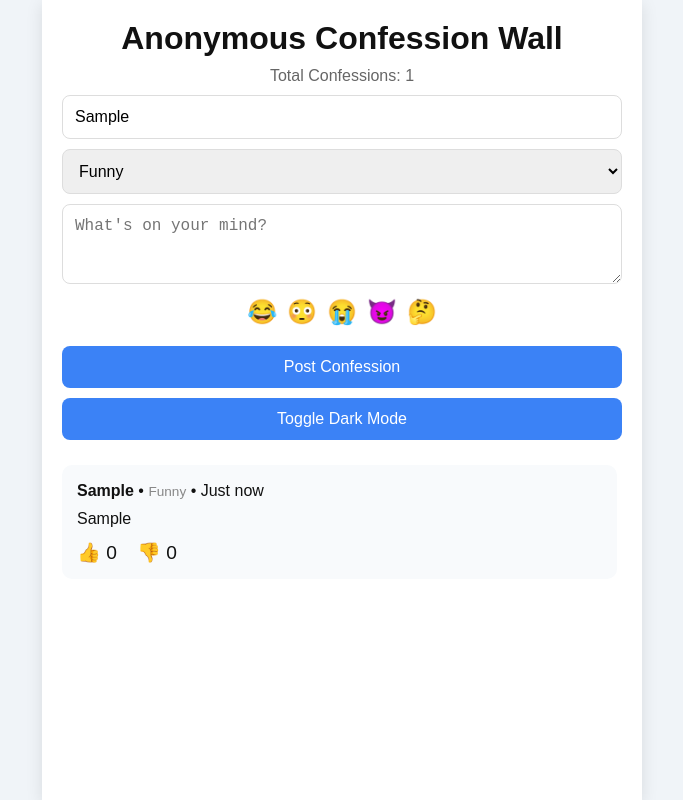
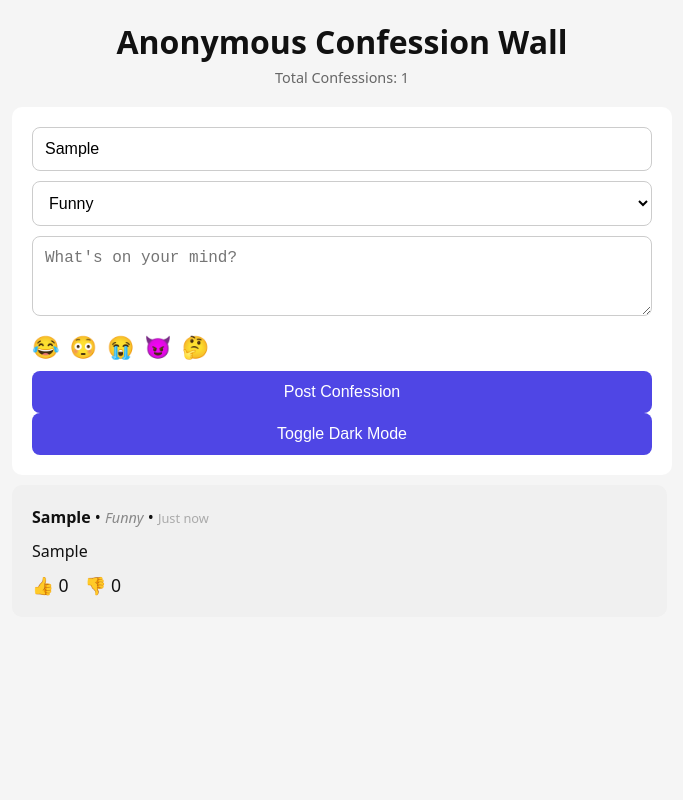
Before and after one commit to BadKarmasYTs/Lastthingbruh, a plain HTML site: page index.html in a window 1280 px wide. Both pictures are taken after typing "Sample", "Sample" into the empty fields and a click on the button "Post Confession". Shown: the whole page, without its empty margins (298-981 px from the left). Drawn offline with Linux system fonts and the light colour scheme.

Commit message:
Update style.css

```diff
--- a/style.css
+++ b/style.css
@@ -10,49 +10,40 @@ html, body {
 }
 
 body {
-  font-family: Arial, sans-serif;
-  background-color: #f0f4f8;
+  font-family: system-ui, sans-serif;
+  background: #f5f5f5;
   color: #111;
   display: flex;
   justify-content: center;
   align-items: flex-start;
   height: 100%;
-  padding: 0;
-  transition: background-color 0.3s ease;
+  overflow: hidden;
 }
 
 body.dark-mode {
-  background-color: #121212;
+  background: #1a1a1a;
   color: #fff;
 }
 
 .container {
   width: 100%;
-  max-width: 600px;
+  max-width: 700px;
   height: 100%;
   display: flex;
   flex-direction: column;
-  background: white;
   padding: 20px;
-  box-shadow: 0 4px 16px rgba(0, 0, 0, 0.1);
-  border-radius: 0;
-  transition: background-color 0.3s ease;
+  gap: 10px;
+  overflow: hidden;
 }
 
-body.dark-mode .container {
-  background: #1e1e1e;
-}
-
-h1 {
-  font-size: 2rem;
+.header {
   text-align: center;
-  margin-bottom: 10px;
+  padding-bottom: 10px;
 }
 
 #confessionCounter {
-  text-align: center;
-  margin-bottom: 10px;
-  font-size: 1rem;
+  margin-top: 5px;
+  font-size: 0.9rem;
   color: #666;
 }
 
@@ -60,13 +51,14 @@ h1 {
   flex-shrink: 0;
   position: sticky;
   top: 0;
+  background: white;
+  padding: 20px;
   z-index: 10;
-  background-color: white;
-  padding-bottom: 15px;
+  border-radius: 10px;
 }
 
 body.dark-mode .user-input {
-  background-color: #1e1e1e;
+  background: #2a2a2a;
 }
 
 .user-input input,
@@ -74,45 +66,53 @@ body.dark-mode .user-input {
 .user-input textarea {
   width: 100%;
   padding: 12px;
+  margin-bottom: 10px;
   font-size: 1rem;
-  border: 1px solid #ddd;
+  border: 1px solid #ccc;
   border-radius: 8px;
-  margin-bottom: 10px;
+  background: white;
+  color: black;
+}
+
+body.dark-mode input,
+body.dark-mode select,
+body.dark-mode textarea {
+  background-color: #333;
+  color: white;
+  border-color: #444;
+}
+
+body.dark-mode input::placeholder,
+body.dark-mode textarea::placeholder {
+  color: #aaa;
 }
 
 .user-input button {
   width: 100%;
   padding: 12px;
   font-size: 1rem;
-  background-color: #3b82f6;
+  background-color: #4f46e5;
   color: white;
   border: none;
   border-radius: 8px;
   cursor: pointer;
   transition: background 0.2s;
-  margin-top: 10px;
 }
 
 .user-input button:hover {
-  background-color: #2563eb;
+  background-color: #4338ca;
 }
 
 .emoji-picker {
   display: flex;
-  flex-wrap: wrap;
-  justify-content: center;
   gap: 10px;
   margin-bottom: 10px;
+  flex-wrap: wrap;
 }
 
 .emoji {
-  font-size: 24px;
+  font-size: 22px;
   cursor: pointer;
-  transition: transform 0.2s ease;
-}
-
-.emoji:hover {
-  transform: scale(1.2);
 }
 
 #confessionsList {
@@ -121,16 +121,15 @@ body.dark-mode .user-input {
   padding-right: 5px;
   display: flex;
   flex-direction: column;
-  gap: 16px;
-  margin-top: 10px;
+  gap: 20px;
+  padding-bottom: 30px;
 }
 
 .confession {
-  background-color: #f8fafc;
-  padding: 15px;
+  background: #f0f0f0;
+  padding: 20px;
   border-radius: 10px;
-  animation: fadeInUp 0.4s ease-out;
-  word-wrap: break-word;
+  animation: fadeInUp 0.4s ease;
 }
 
 body.dark-mode .confession {
@@ -138,80 +137,40 @@ body.dark-mode .confession {
 }
 
 .confession p {
-  margin-bottom: 6px;
-  line-height: 1.4;
+  margin-bottom: 10px;
+  line-height: 1.5;
+  word-wrap: break-word;
 }
 
-.confession .category {
-  font-size: 0.85rem;
+.category {
+  font-style: italic;
   color: #888;
+  font-size: 0.9rem;
+}
+
+.time {
+  font-size: 0.8rem;
+  color: #aaa;
 }
 
 .reaction-container {
   display: flex;
-  gap: 20px;
-  margin-top: 10px;
-  font-size: 1.2rem;
+  gap: 16px;
+  font-size: 1.1rem;
 }
 
 .upvote,
 .downvote {
   cursor: pointer;
-  user-select: none;
-  transition: transform 0.2s;
-}
-
-.upvote:hover,
-.downvote:hover {
-  transform: scale(1.2);
 }
 
 @keyframes fadeInUp {
   from {
     opacity: 0;
-    transform: translateY(15px);
+    transform: translateY(10px);
   }
   to {
     opacity: 1;
     transform: translateY(0);
   }
 }
-
-@media (max-width: 600px) {
-  .container {
-    padding: 10px;
-    border-radius: 0;
-  }
-
-  h1 {
-    font-size: 1.6rem;
-  }
-
-  input,
-  select,
-  textarea,
-  button {
-    font-size: 0.95rem;
-  }
-
-  .emoji {
-    font-size: 20px;
-  }
-
-  .reaction-container {
-    font-size: 1rem;
-  }
-}
-
-body.dark-mode input,
-body.dark-mode select,
-body.dark-mode textarea {
-  background-color: #2a2a2a;
-  color: #fff;
-  border-color: #444;
-}
-
-body.dark-mode input::placeholder,
-body.dark-mode textarea::placeholder {
-  color: #aaa;
-}
```
